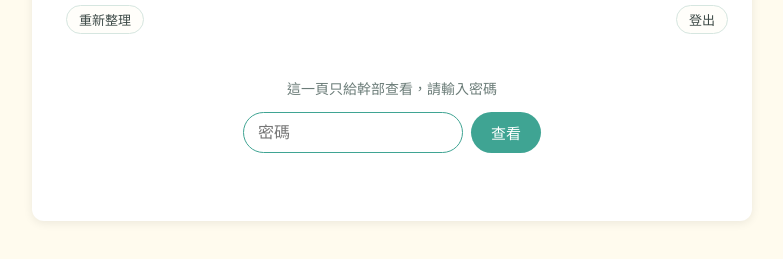
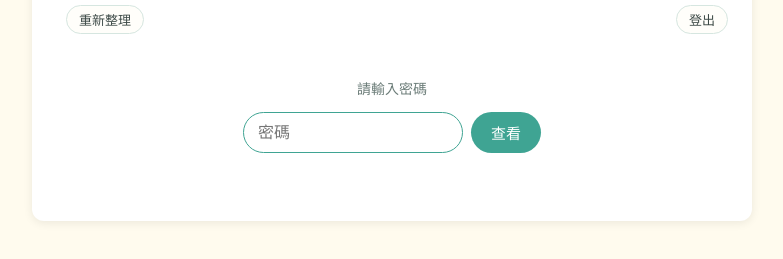
Before and after one commit to coise28/sow-nan3, a plain HTML site: page fees.html in a window 1280 px wide. Shown: the part 93-352 px from the top of the page, without its empty margins (248-1031 px from the left). Drawn offline with Linux system fonts and the light colour scheme.

Commit message:
改密碼提示文字

```diff
--- a/fees.html
+++ b/fees.html
@@ -380,7 +380,7 @@
     function showLogin(message = "") {
       toolbar.hidden = true;
       content.innerHTML = `<div class="login">
-          <p>這一頁只給幹部查看，請輸入密碼</p>
+          <p>請輸入密碼</p>
           <form id="loginForm">
             <input type="password" id="pwInput" placeholder="密碼" autocomplete="current-password" required>
             <button type="submit" id="loginBtn">查看</button>
```
